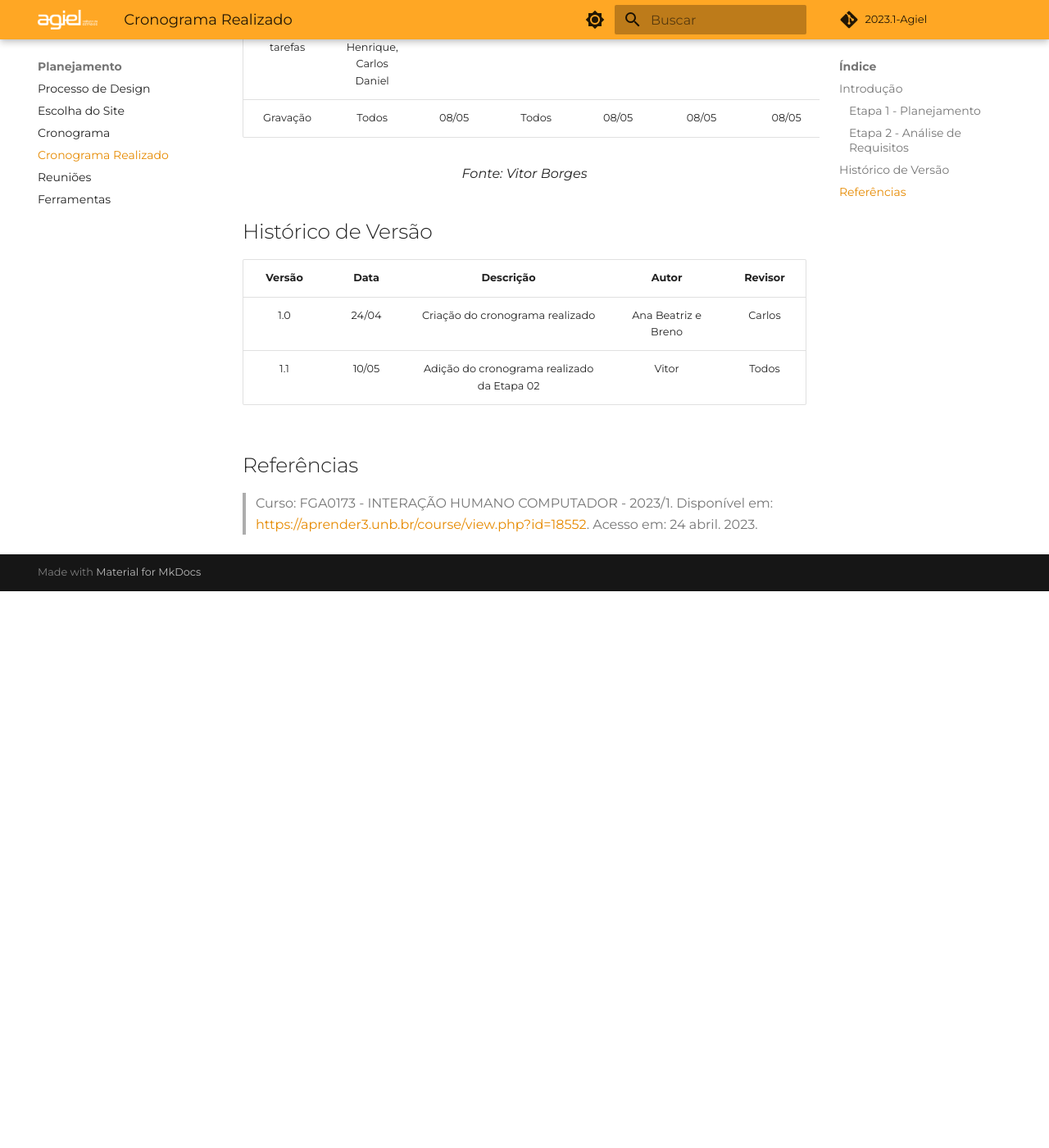
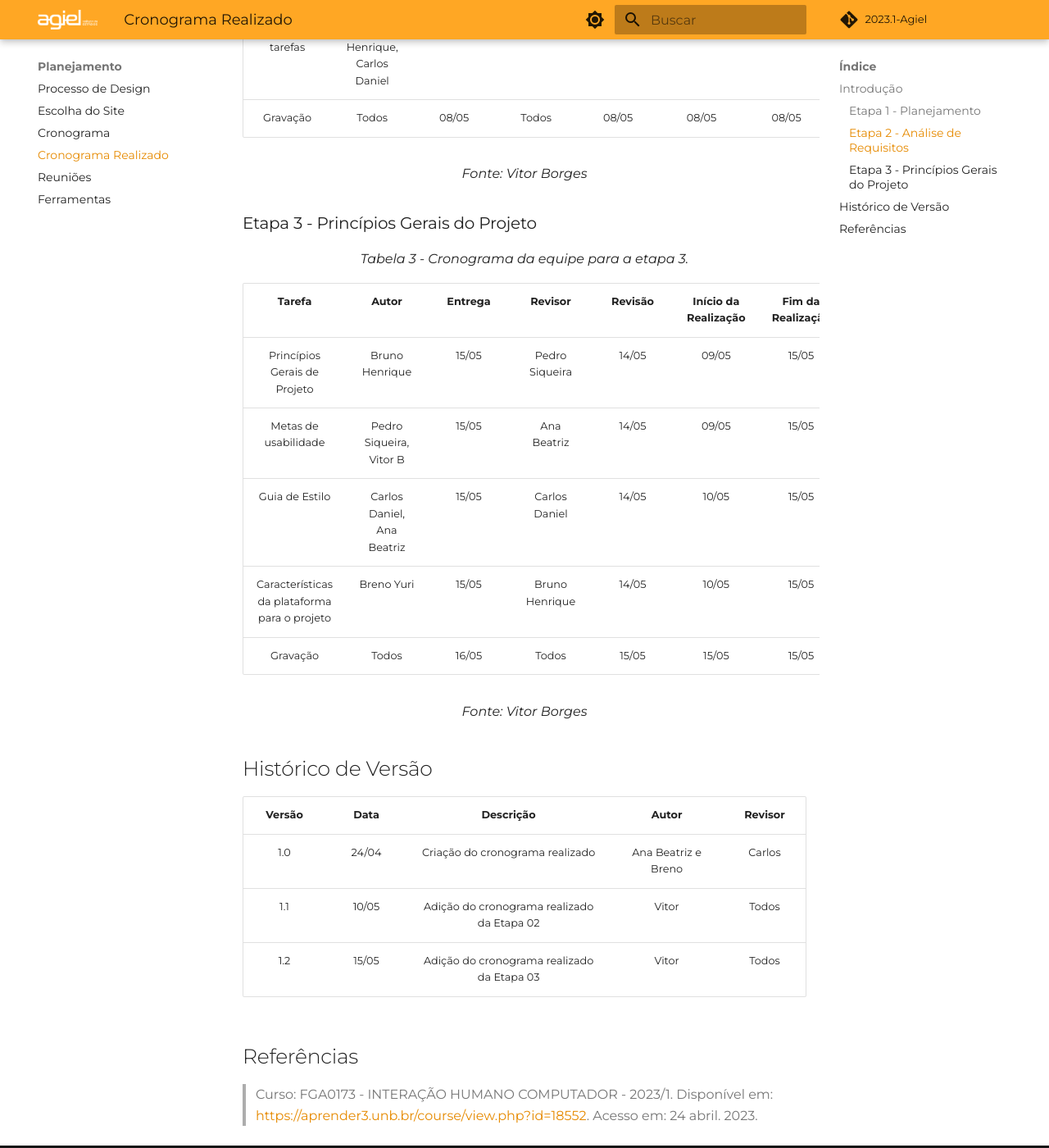
Before and after one commit to Interacao-Humano-Computador/2023.1-Agiel, an MkDocs documentation site: the page built from docs/planejamento/cronograma_realizado.md, in a window 1280 px wide and 1400 px high, scrolled down 1994 px. Shown: the whole window at 82% size. Built offline with MkDocs 1.6.1 and Material for MkDocs 9.7.7, drawn with Linux system fonts in a browser that asks for light colours; some web fonts are replaced; comment, search, counter and statistics services are not loaded; before the commit the page ends 2715 px from its top, so only the background shows below that.

Commit message:
docs: adicionado cronograma realizado da etapa 03

```diff
--- a/docs/planejamento/cronograma_realizado.md
+++ b/docs/planejamento/cronograma_realizado.md
@@ -40,12 +40,27 @@ O cronograma realizado é um documento que descreve as atividades que foram exec
 
 <figcaption align="center">Fonte: Vitor Borges</figcaption>
 
+### Etapa 3 - Princípios Gerais do Projeto
+
+<figcaption align="center">Tabela 3 - Cronograma da equipe para a etapa 3.</figcaption>
+
+|                    Tarefa                    |           Autor            | Entrega |    Revisor     | Revisão | Início da Realização | Fim da Realização |
+|:--------------------------------------------:|:--------------------------:|:-------:|:--------------:|:-------:|:--------------------:|:-----------------:|
+|         Princípios Gerais de Projeto         |       Bruno Henrique       |  15/05  | Pedro Siqueira |  14/05  |        09/05         |       15/05       |
+|             Metas de usabilidade             |  Pedro Siqueira, Vitor B   |  15/05  |  Ana Beatriz   |  14/05  |        09/05         |       15/05       |
+|                Guia de Estilo                | Carlos Daniel, Ana Beatriz |  15/05  | Carlos Daniel  |  14/05  |        10/05         |       15/05       |
+| Características da plataforma para o projeto |         Breno Yuri         |  15/05  | Bruno Henrique |  14/05  |        10/05         |       15/05       |
+|        Gravação                              |  Todos                     |  16/05  | Todos          |  15/05  |        15/05         |       15/05       |
+
+<figcaption align="center">Fonte: Vitor Borges</figcaption>
+
 ## Histórico de Versão
 
 | Versão | Data  |            Descrição              |     Autor      |    Revisor    |
 |:------:|:-----:|:---------------------------------:|:--------------:|:-------------:|
 |  1.0   | 24/04 | Criação do cronograma realizado | Ana Beatriz e Breno   |        Carlos       |
 | 1.1   | 10/05 | Adição do cronograma realizado da Etapa 02 | Vitor | Todos |
+| 1.2   | 15/05 | Adição do cronograma realizado da Etapa 03 | Vitor | Todos |
 
 ## Referências
 
```
